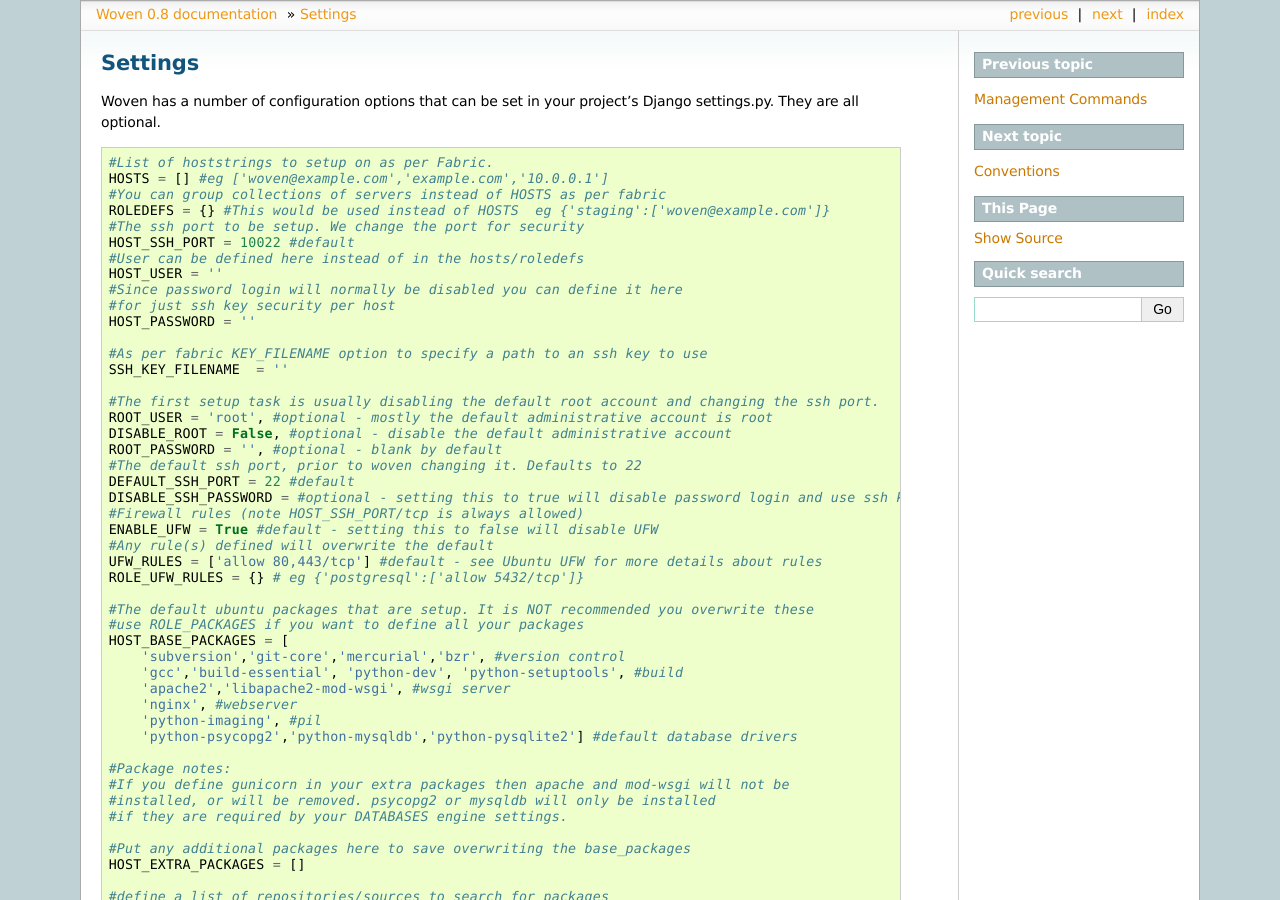
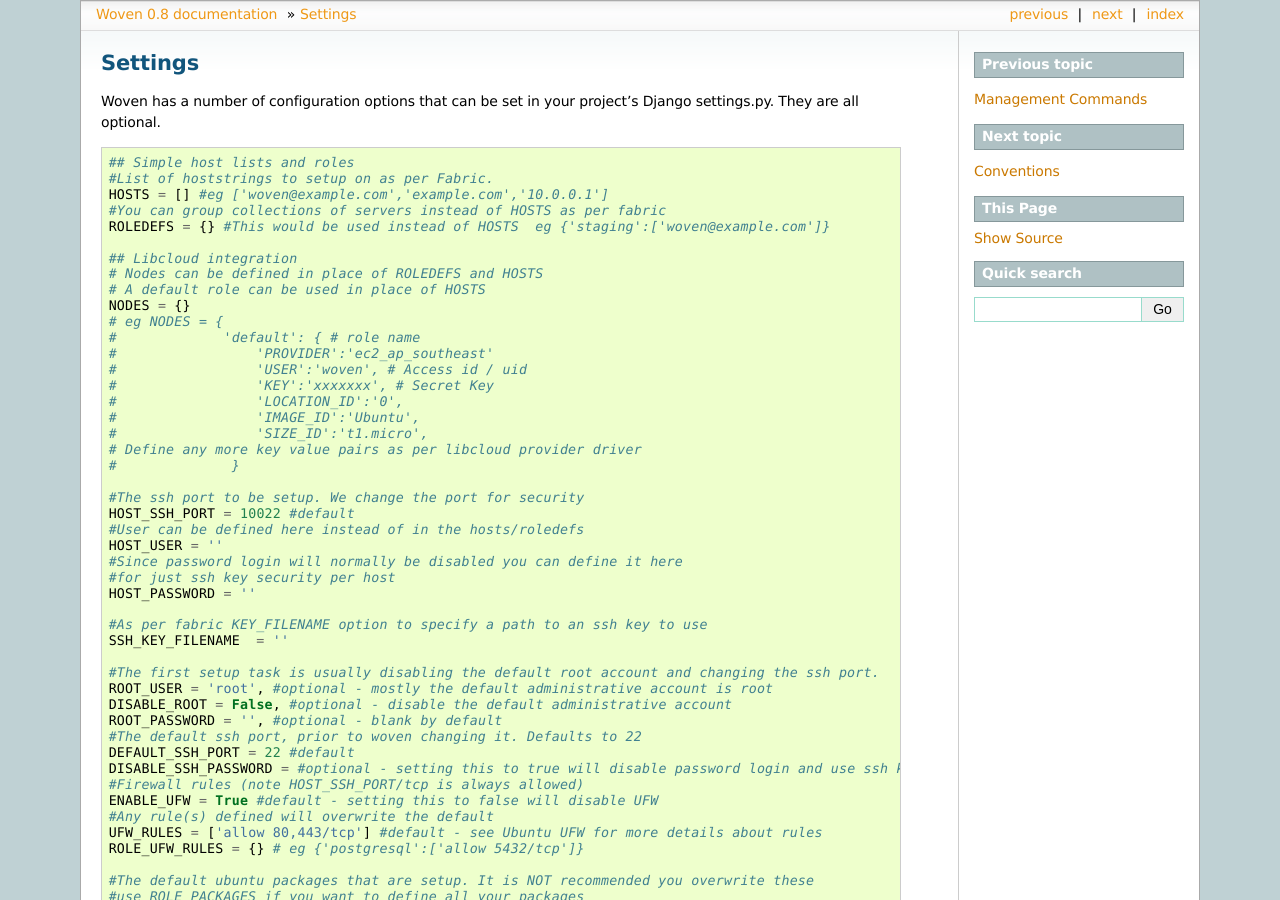
Before and after one commit to bretth/woven, a Sphinx documentation site: the page built from docs/settings.rst, in a window 1280 px wide and 900 px high. Built offline with Sphinx 7.4.7, drawn with Linux system fonts in a browser that asks for light colours; pages that are not in the unit, such as notebooks, are missing from menus.

Commit message:
add settings docs for createnode

```diff
--- a/docs/settings.rst
+++ b/docs/settings.rst
@@ -7,10 +7,27 @@
 
 ::
 
+    ## Simple host lists and roles
     #List of hoststrings to setup on as per Fabric.
     HOSTS = [] #eg ['woven@example.com','example.com','10.0.0.1']
     #You can group collections of servers instead of HOSTS as per fabric
     ROLEDEFS = {} #This would be used instead of HOSTS  eg {'staging':['woven@example.com']}
+
+    ## Libcloud integration
+    # Nodes can be defined in place of ROLEDEFS and HOSTS
+    # A default role can be used in place of HOSTS
+    NODES = {}
+    # eg NODES = {
+    #             'default': { # role name
+    #                 'PROVIDER':'ec2_ap_southeast'
+    #                 'USER':'woven', # Access id / uid
+    #                 'KEY':'xxxxxxx', # Secret Key
+    #                 'LOCATION_ID':'0',
+    #                 'IMAGE_ID':'Ubuntu',
+    #                 'SIZE_ID':'t1.micro',
+    # Define any more key value pairs as per libcloud provider driver
+    #              }
+
     #The ssh port to be setup. We change the port for security
     HOST_SSH_PORT = 10022 #default
     #User can be defined here instead of in the hosts/roledefs
```
